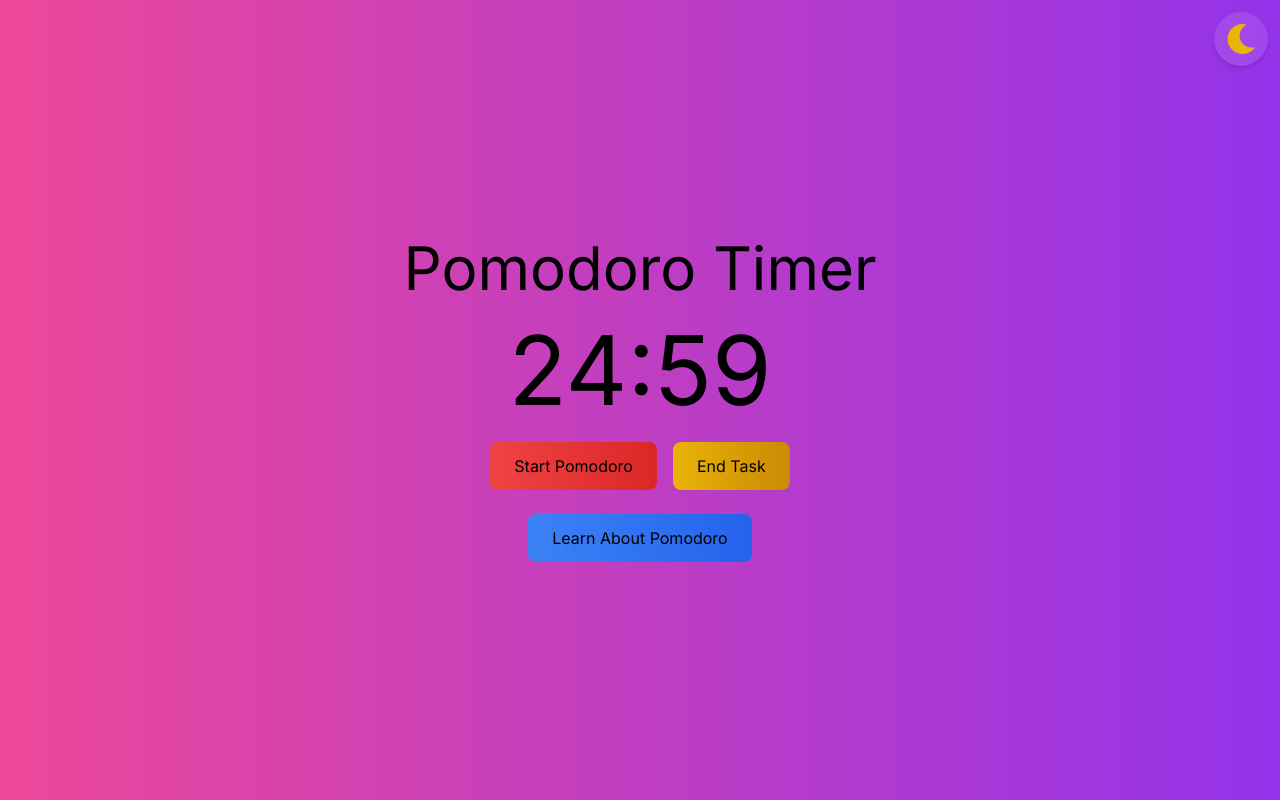
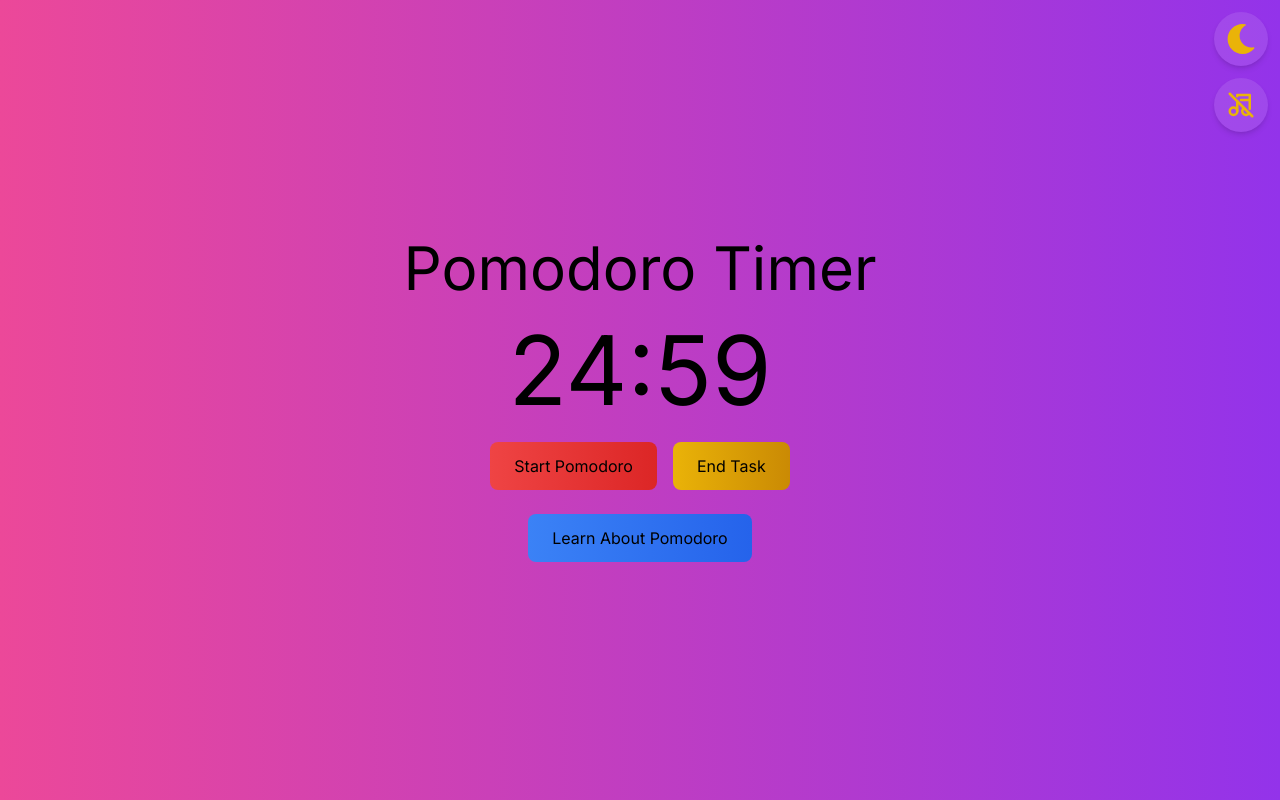
Before and after one commit to fdhlaly/PomodoroTimer-NextJS, a Next.js app: page / in a window 1280 px wide. Both pictures are taken after a click on the button "Start Pomodoro". Built offline with nearby package versions, Linux system fonts and the light colour scheme.

Commit message:
update UI and Music Handler

```diff
--- a/src/components/PomodoroTimer.js
+++ b/src/components/PomodoroTimer.js
@@ -2,9 +2,11 @@
 
 import { useState, useRef, useEffect } from "react";
 import { FaSun, FaMoon } from "react-icons/fa";
+import { TbMusic, TbMusicOff } from "react-icons/tb";
 
 const PomodoroTimer = () => {
   const [isPomodoro, setIsPomodoro] = useState(true);
+  const [isPomodoroStarted, setIsPomodoroStarted] = useState(false);
   const [duration, setDuration] = useState(25 * 60);
   const [intervalId, setIntervalId] = useState(null);
   const [pomodoroCount, setPomodoroCount] = useState(0);
@@ -12,6 +14,7 @@ const PomodoroTimer = () => {
   const [isModalOpen, setIsModalOpen] = useState(false);
   const [isAnimating, setIsAnimating] = useState(false);
   const [isDarkMode, setIsDarkMode] = useState(false);
+  const [isMusicPlay, setIsMusicPlay] = useState(false);
   const musicRef = useRef(null);
   const isInitialRender = useRef(true);
 
@@ -30,7 +33,10 @@ const PomodoroTimer = () => {
 
     if (musicRef.current) {
       musicRef.current.play();
+      setIsMusicPlay(true);
     }
+
+    setIsPomodoroStarted(true);
 
     let count = pomodoroCount;
     let currentDuration = isPomodoro ? 25 * 60 : 5 * 60;
@@ -71,6 +77,7 @@ const PomodoroTimer = () => {
       musicRef.current.pause();
       musicRef.current.currentTime = 0;
     }
+    setIsPomodoroStarted(false);
   };
 
   const openModal = () => {
@@ -91,6 +98,18 @@ const PomodoroTimer = () => {
     setIsDarkMode(!isDarkMode);
   };
 
+  const musicHandler = () => {
+    if (musicRef.current) {
+      if (isMusicPlay) {
+        musicRef.current.pause();
+        setIsMusicPlay(false);
+      } else {
+        musicRef.current.play();
+        setIsMusicPlay(true);
+      }
+    }
+  };
+
   useEffect(() => {
     if (isInitialRender.current) {
       isInitialRender.current = false;
@@ -109,9 +128,10 @@ const PomodoroTimer = () => {
           : "bg-gradient-to-r from-pink-500 to-purple-600 text-black"
       }`}
     >
+      <div className="flex flex-row md:flex-col absolute top-3 right-3 gap-3">
         <button
           onClick={toggleTheme}
-        className="text-2xl md:text-3xl cursor-pointer absolute top-3 right-3 bg-white/10 shadow-md rounded-full p-3 hover:bg-white/35 transition-colors duration-500"
+          className="text-2xl md:text-3xl cursor-pointer bg-white/10 shadow-md rounded-full p-3 hover:bg-white/35 transition-all duration-500 active:scale-95"
         >
           {isDarkMode ? (
             <FaSun className="text-yellow-500" />
@@ -119,6 +139,21 @@ const PomodoroTimer = () => {
             <FaMoon className="text-yellow-500" />
           )}
         </button>
+
+        {isPomodoroStarted && (
+          <button
+            className="text-2xl md:text-3xl cursor-pointer shadow-md rounded-full  bg-white/10 p-3 hover:bg-white/35 duration-500 active:scale-95 transition-all"
+            onClick={musicHandler}
+          >
+            {isMusicPlay ? (
+              <TbMusicOff className="text-yellow-500" />
+            ) : (
+              <TbMusic className="text-yellow-500" />
+            )}
+          </button>
+        )}
+      </div>
+
       <h1 className="text-4xl md:text-5xl lg:text-6xl mb-6 text-center">
         Pomodoro Timer
       </h1>
@@ -193,7 +228,7 @@ const PomodoroTimer = () => {
             </p>
             <button
               onClick={closeModal}
-              className="px-4 py-2 bg-gray-800 text-white rounded-lg hover:bg-gray-700 transition"
+              className="px-4 py-2 bg-gray-800 text-white rounded-lg hover:bg-gray-700 transition-all active:scale-95"
             >
               Close
             </button>
```
Lines whose indentation alone changed are shown as unchanged.
